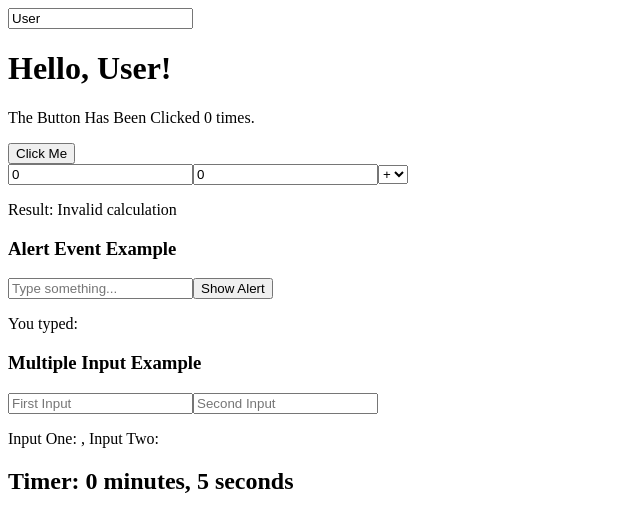
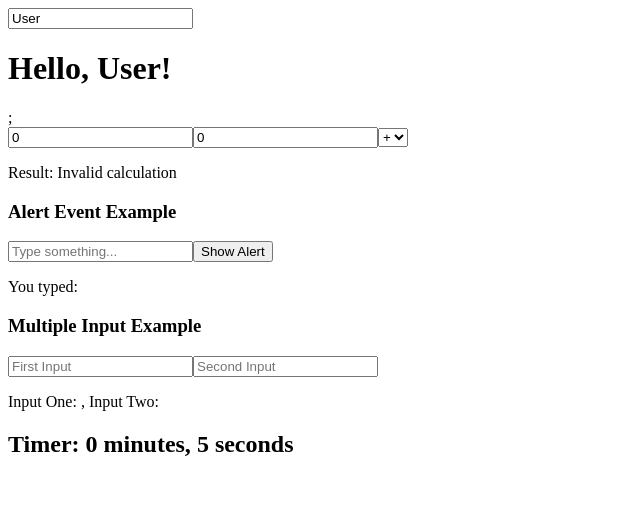
Before and after one commit to Puxcetogaming/first-react-website, a React (Create React App) app: page / in a window 1280 px wide. Shown: the top 532 px of the page, without its empty margins (0-640 px from the left). Built offline with nearby package versions, Linux system fonts and the light colour scheme.

Commit message:
Made the functions more modular and shortened the App.jsx

```diff
--- a/src/App.jsx
+++ b/src/App.jsx
@@ -1,4 +1,4 @@
-import React, { useState } from 'react';
+import React from 'react';
 import Greeting from './Greeting';
 import Calculator from './Calculator';
 import AlertEvent from './Alert';
@@ -7,55 +7,22 @@ import Timer from './Timer';
 
 
 function App() {
-  const [userName, setUserName] = useState("User");
-  const [clickCount, setClickCount] = useState(0);
-  const [number1, setNumberOne] = useState(0);
-  const [number2, setNumberTwo] = useState(0);
-  const [operator, setOperation] = useState("");
-
 
   return (
     <div>
       <div>
-        <input
-          type='text'
-          value={userName}
-          onChange={(e) => setUserName(e.target.value)}
-          placeholder='Enter User Name'
-        />
-        <Greeting name={userName} />
+        <Greeting />
       </div>
       <div>
-        <p>The Button Has Been Clicked {clickCount} times.</p>
-        <button onClick={() => setClickCount(clickCount + 1)}>Click Me</button>
-      </div>
-      <div>
-        <input
-          type="number"
-          value={number1}
-          onChange={(e) => setNumberOne(Number(e.target.value))}
-          placeholder="Enter first number"
-        />
-        <input
-          type="number"
-          value={number2}
-          onChange={(e) => setNumberTwo(Number(e.target.value))}
-          placeholder="Enter second number"
-        />
-        <select
-          value={operator}
-          onChange={(e) => setOperation(e.target.value)}
-        >
-          <option value="+">+</option>
-          <option value="-">-</option>
-          <option value="*">*</option>
-          <option value="/">/</option>
-        </select>
-        <Calculator num1={number1} num2={number2} operator={operator} />
+        <Calculator />
       </div>
       <div>
         <AlertEvent />
+      </div>
+      <div>
         <MultipleInput />
+      </div>
+      <div>
         <Timer />
       </div>
     </div>
--- a/src/Calculator.jsx
+++ b/src/Calculator.jsx
@@ -1,19 +1,24 @@
-import React from 'react';
+import React, { useState } from 'react';
 
-function Calculator({ num1, num2, operator }) {
+function Calculator() {
+  const [number1, setNumberOne] = useState(0);
+  const [number2, setNumberTwo] = useState(0);
+  const [operator, setOperation] = useState("");
+
+
   let result;
   switch (operator) {
     case '+':
-      result = num1 + num2;
+      result = number1 + number2;
       break;
     case '-':
-      result = num1 - num2;
+      result = number1 - number2;
       break;
     case '*':
-      result = num1 * num2;
+      result = number1 * number2;
       break;
     case '/':
-      result = num2 !== 0 ? num1 / num2 : 'Cannot divide by zero';
+      result = number2 !== 0 ? number1 / number2 : 'Cannot divide by zero';
       break;
     default:
       result = 'Invalid operator';
@@ -21,6 +26,27 @@ function Calculator({ num1, num2, operator }) {
 
   return (
     <div>
+      <input
+        type="number"
+        value={number1}
+        onChange={(e) => setNumberOne(Number(e.target.value))}
+        placeholder="Enter first number"
+      />
+      <input
+        type="number"
+        value={number2}
+        onChange={(e) => setNumberTwo(Number(e.target.value))}
+        placeholder="Enter second number"
+      />
+      <select
+        value={operator}
+        onChange={(e) => setOperation(e.target.value)}
+      >
+        <option value="+">+</option>
+        <option value="-">-</option>
+        <option value="*">*</option>
+        <option value="/">/</option>
+      </select>
       <p>Result: {isNaN(result) ? 'Invalid calculation' : result}</p>
     </div>
   );
--- a/src/Greeting.jsx
+++ b/src/Greeting.jsx
@@ -1,7 +1,20 @@
-import React from "react";
+import React, { useState } from "react";
 
-function Greeting({ name }) {
-    return <h1>Hello, {name}!</h1>;
+function Greeting() {
+    const [userName, setUserName] = useState("User");
+
+    return (
+        <div>
+            <input
+                type='text'
+                value={userName}
+                onChange={(e) => setUserName(e.target.value)}
+                placeholder='Enter User Name'
+            />
+
+            <h1>Hello, {userName}!</h1>;
+        </div>
+    )
 }
 
 export default Greeting;
```
